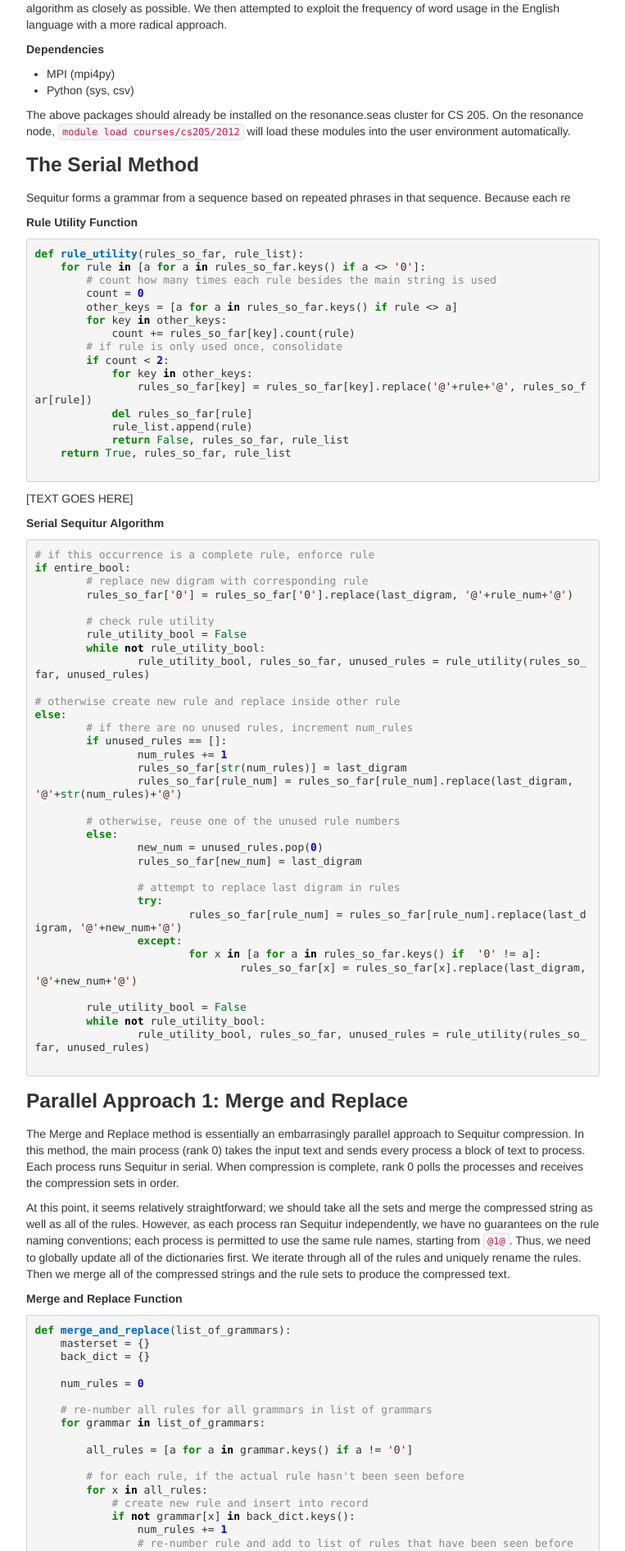
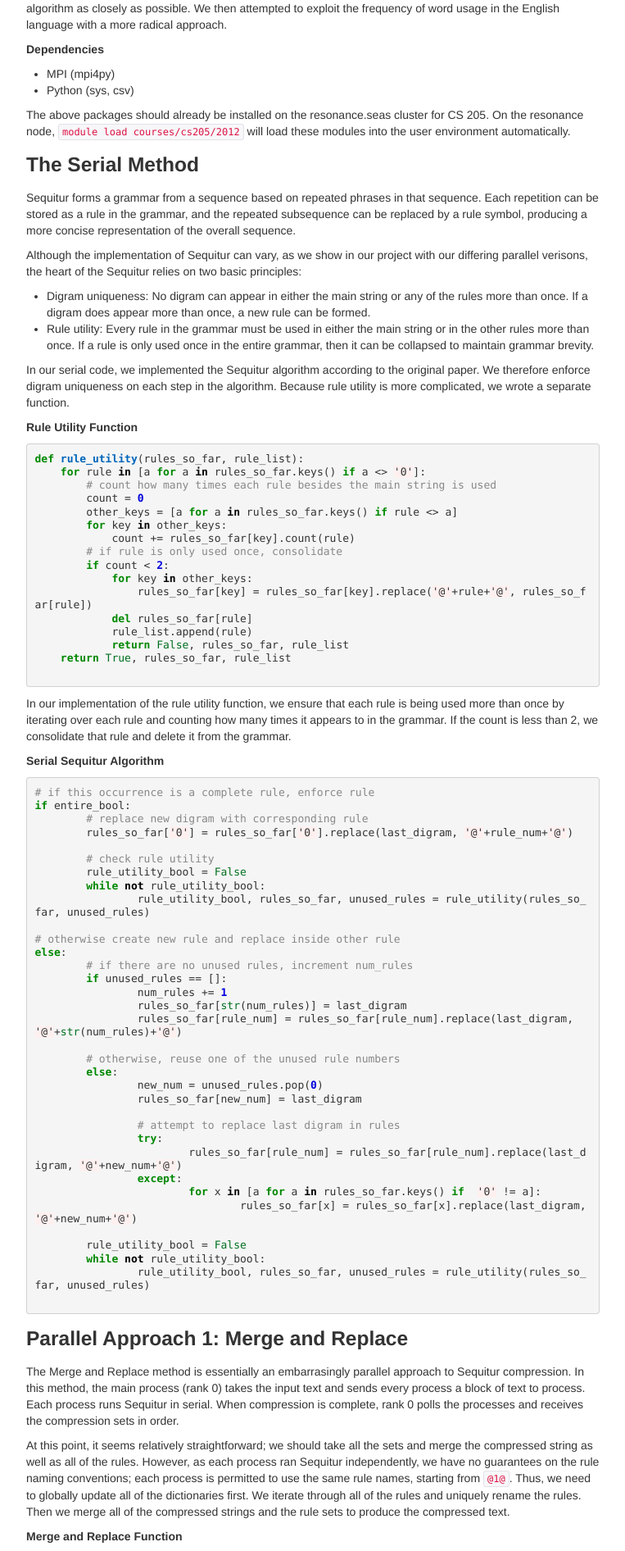
Before and after one commit to saagar/parallel-sequitur, a PHP site: page /program.php in a window 1280 px wide. Shown: the part 404-2296 px from the top of the page at 82% size, without its empty margins (258-1021 px from the left). Run offline with PHP 8.4, Linux system fonts and the light colour scheme; some libraries are stand-ins or nearby versions.

Commit message:
serial explanation in program.php

```diff
--- a/web/program.php
+++ b/web/program.php
@@ -104,7 +104,15 @@
 
 				<h3> The Serial Method </h3>
 
-                Sequitur forms a grammar from a sequence based on repeated phrases in that sequence. Because each re
+<p>Sequitur forms a grammar from a sequence based on repeated phrases in that sequence. Each repetition can be stored as a rule in the grammar, and the repeated subsequence can be replaced by a rule symbol, producing a more concise representation of the overall sequence. </p>
+
+                <p>Although the implementation of Sequitur can vary, as we show in our project with our differing parallel verisons, the heart of the Sequitur relies on two basic principles:</p>
+<ul>
+                <li>Digram uniqueness: No digram can appear in either the main string or any of the rules more than once. If a digram does appear more than once, a new rule can be formed.</li>
+                <li>Rule utility: Every rule in the grammar must be used in either the main string or in the other rules more than once. If a rule is only used once in the entire grammar, then it can be collapsed to maintain grammar brevity.</li>
+</ul>
+
+                <p>In our serial code, we implemented the Sequitur algorithm according to the original paper. We therefore enforce digram uniqueness on each step in the algorithm. Because rule utility is more complicated, we wrote a separate function.</p>
 
 <h5>Rule Utility Function</h5>
 <div class="highlight"><pre><span class="k">def</span> <span class="nf">rule_utility</span><span class="p">(</span><span class="n">rules_so_far</span><span class="p">,</span> <span class="n">rule_list</span><span class="p">):</span>
@@ -126,7 +134,7 @@
 </pre></div>
 
 
-				[TEXT GOES HERE]
+                                                                                                                                                                                                                                                                                                                                           <p> In our implementation of the rule utility function, we ensure that each rule is being used more than once by iterating over each rule and counting how many times it appears to in the grammar. If the count is less than 2, we consolidate that rule and delete it from the grammar.</p>
 
 
 				<h5>Serial Sequitur Algorithm</h5>
```
